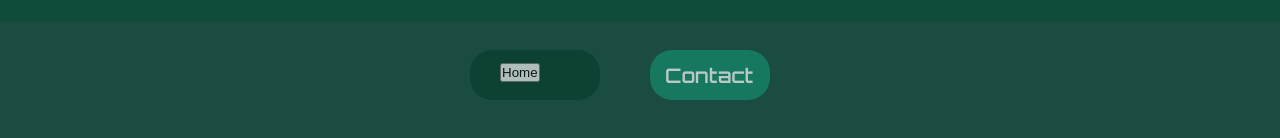
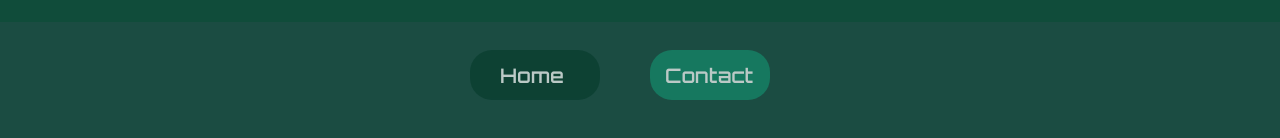
Before and after one commit to narweeweb/narwee, a plain HTML site: page contact.html in a window 1280 px wide. Shown: the part 157-295 px from the top of the page. Drawn offline with Linux system fonts and the light colour scheme.

Commit message:
Update contact.html

```diff
--- a/contact.html
+++ b/contact.html
@@ -32,8 +32,9 @@
   <ul class="nav-links">
     <div class="nav-links-h">
       <li class="home-sp-btn">
-  <button onclick="window.location.href='home.html'" class="h-pos">Home</button>
+  <a href="Homepage.html" class="h-pos home-btn">Home</a>
 </li>
+
     <li class="con-btn"><a  class="con-pos" href="contact.html">Contact</a></li>
   </ul>
   </div>
```
